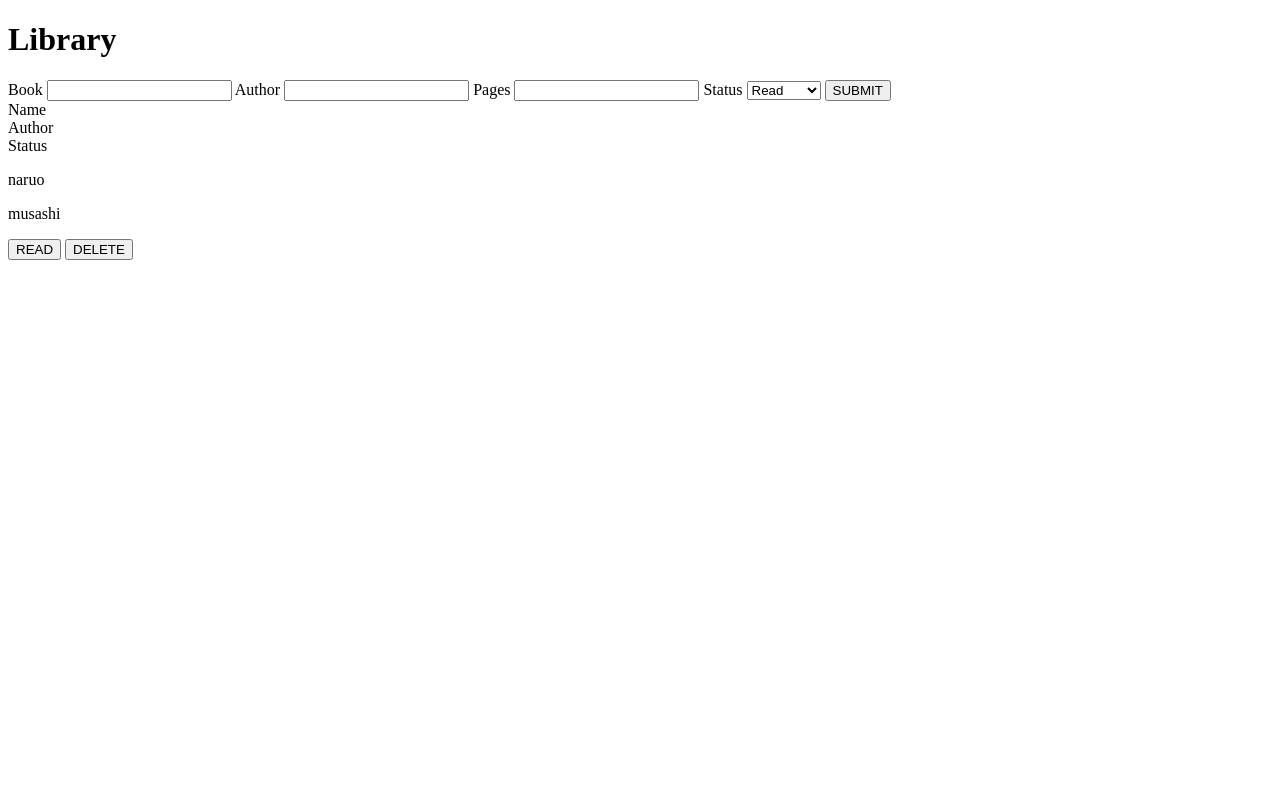
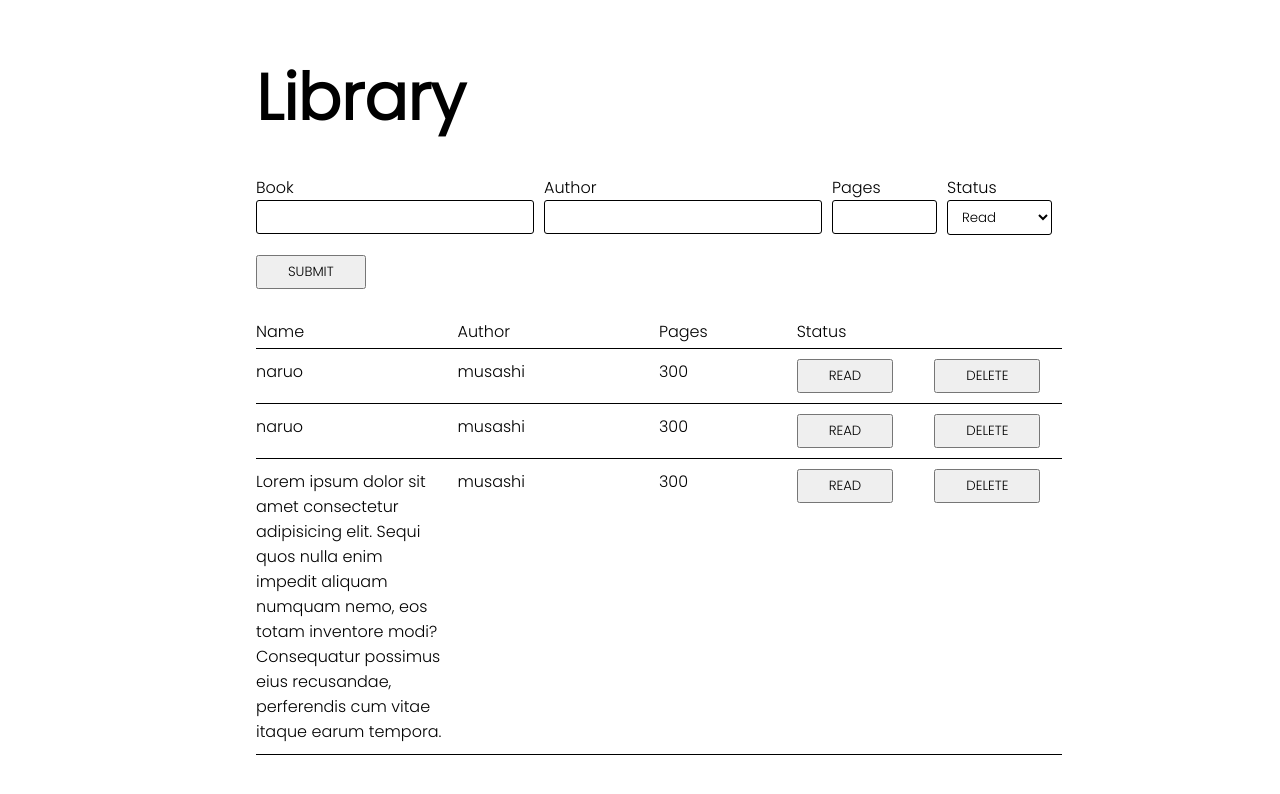
Before and after one commit to kengyn/library, a plain HTML site: page index.html in a window 1280 px wide. Drawn offline with Linux system fonts and the light colour scheme.

Commit message:
Finish designing library

```diff
--- a/index.html
+++ b/index.html
@@ -4,34 +4,74 @@
     <meta charset="UTF-8" />
     <meta http-equiv="X-UA-Compatible" content="IE=edge" />
     <meta name="viewport" content="width=device-width, initial-scale=1.0" />
+    <link rel="preconnect" href="https://fonts.googleapis.com" />
+    <link rel="preconnect" href="https://fonts.gstatic.com" crossorigin />
+    <link
+      href="https://fonts.googleapis.com/css2?family=Poppins:wght@300&display=swap"
+      rel="stylesheet"
+    />
+    <link rel="stylesheet" href="./styles.css" />
     <title>Document</title>
   </head>
   <body>
+    <div class="libraryContainer">
       <h1>Library</h1>
       <div class="formContainer">
+        <div class="formInput">
           <label for="book">Book</label>
           <input type="text" name="book" id="book" />
+        </div>
+        <div class="formInput">
           <label for="author">Author</label>
           <input type="text" name="author" id="author" />
+        </div>
+        <div class="formInput">
           <label for="pages">Pages</label>
           <input type="number" name="pages" id="pages" />
+        </div>
+        <div class="formInput">
           <label for="read">Status</label>
           <select name="read" id="read">
             <option value="read">Read</option>
             <option value="notread">Not read</option>
           </select>
-      <button>SUBMIT</button>
         </div>
-    <div class="libraryContainer">
-      <div class="libraryHeader">
+        <button class="submit">SUBMIT</button>
+      </div>
+      <div class="shelfContainer">
+        <div class="shelfHeader">
           <div class="bookName">Name</div>
           <div class="bookAuthor">Author</div>
+          <div class="bookPages">Pages</div>
           <div class="bookStatus">Status</div>
         </div>
+        <div class="bookObj">
           <p>naruo</p>
           <p>musashi</p>
+          <p>300</p>
           <button>READ</button>
           <button>DELETE</button>
         </div>
+        <div class="bookObj">
+          <p>naruo</p>
+          <p>musashi</p>
+          <p>300</p>
+          <button>READ</button>
+          <button>DELETE</button>
+        </div>
+        <div class="bookObj">
+          <p>
+            Lorem ipsum dolor sit amet consectetur adipisicing elit. Sequi quos
+            nulla enim impedit aliquam numquam nemo, eos totam inventore modi?
+            Consequatur possimus eius recusandae, perferendis cum vitae itaque
+            earum tempora.
+          </p>
+          <p>musashi</p>
+          <p>300</p>
+          <button>READ</button>
+          <button>DELETE</button>
+        </div>
+      </div>
+    </div>
   </body>
 </html>
--- a/styles.css
+++ b/styles.css
@@ -2,4 +2,82 @@
   margin: 0;
   padding: 0;
   box-sizing: border-box;
+  font-family: "Poppins", sans-serif;
 }
+body {
+  display: flex;
+  justify-content: center;
+  align-items: flex-start;
+  padding-top: 50px;
+}
+
+h1 {
+  font-size: 4rem;
+}
+
+.libraryContainer {
+  display: grid;
+  grid-template-rows: 1fr;
+  width: 60vw;
+}
+
+.formContainer {
+  display: grid;
+  grid-template-columns: repeat(2, 1fr) repeat(2, min-content auto);
+  row-gap: 20px;
+  padding: 30px 0;
+}
+
+.submit {
+  grid-row: 2/3;
+}
+
+#read {
+  background-color: white;
+}
+
+.formInput {
+  display: flex;
+  flex-direction: column;
+}
+
+input,
+select {
+  padding: 6px 10px;
+  margin-right: 10px;
+  border-radius: 3px;
+  border: 1px solid black;
+}
+
+#pages,
+#read {
+  width: 105px;
+}
+
+.shelfContainer {
+  display: grid;
+  grid-template-columns: repeat(5, 1fr);
+  grid-template-rows: 30px 1fr;
+  column-gap: 10px;
+  row-gap: 10px;
+  grid-auto-flow: row;
+}
+
+.bookStatus {
+  grid-column: 4 / 6;
+}
+
+.bookObj,
+.shelfHeader {
+  grid-column: 1 / 6;
+  display: grid;
+  grid-template-columns: repeat(2, 1.5fr) repeat(3, 1fr);
+  border-bottom: solid 1px black;
+  padding-bottom: 10px;
+  column-gap: 10px;
+}
+
+button {
+  padding: 5px 30px;
+  place-self: flex-start;
+}
```
Lines whose indentation alone changed are shown as unchanged.
